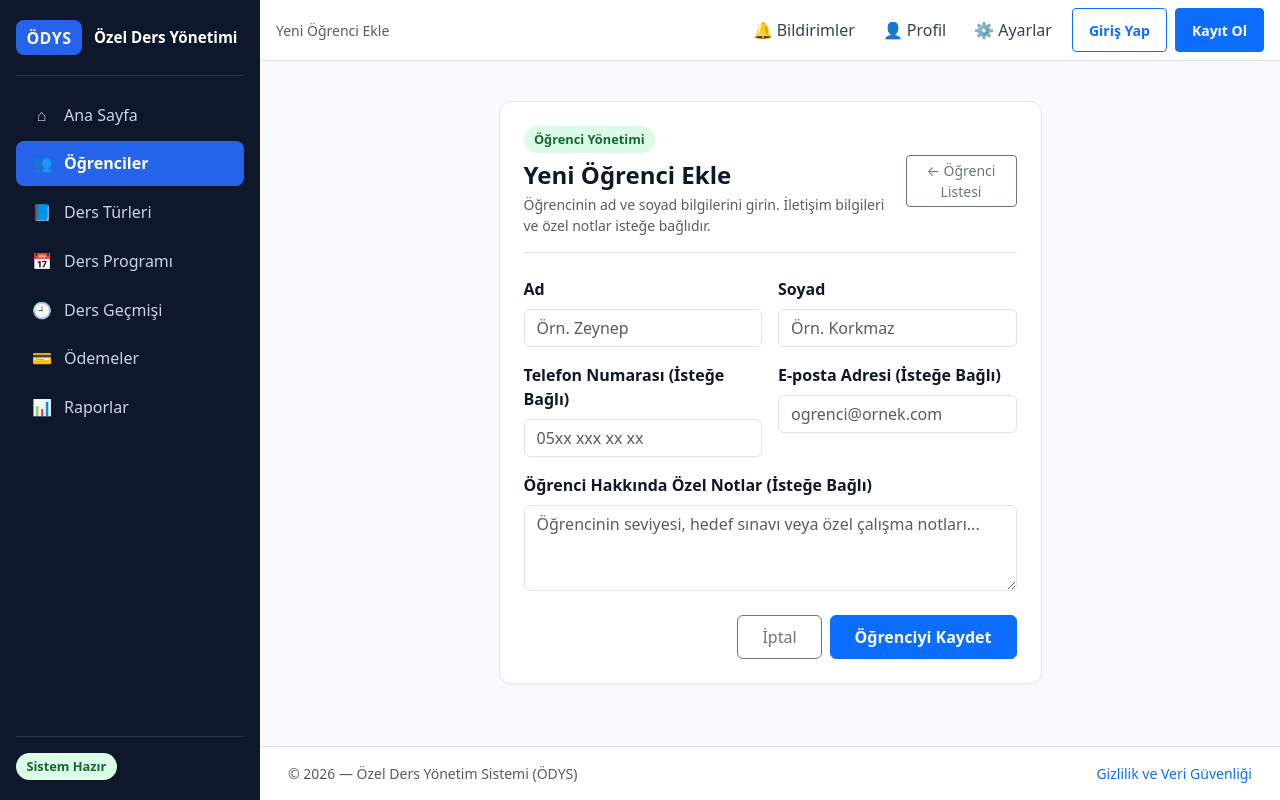
After one commit to ArdaKeskekoglu/Ozel_Ders_Yonetim_Sistemi_-ODYS-, an ASP.NET Core app: template src/OzelDers.Web/Views/Students/Create.cshtml in a window 1280 px wide. The commit adds this page. Run offline with ASP.NET Core 8, Linux system fonts and the light colour scheme; the template is opened without the code that fills it, so the values that code supplies are empty; style sheets or scripts are compiled from the project's sources.

Commit message:
feat(phase-12): implement student creation form, server validation and service logic

```diff
--- /dev/null
+++ b/src/OzelDers.Web/Views/Students/Create.cshtml
@@ -0,0 +1,78 @@
+@model CreateStudentViewModel
+@{
+    ViewData["Title"] = "Yeni Öğrenci Ekle";
+}
+
+<div class="row justify-content-center py-3">
+    <div class="col-12 col-lg-8 col-xl-7">
+        <div class="odys-card p-4">
+            <div class="d-flex flex-column flex-sm-row justify-content-between align-items-start align-items-sm-center gap-2 mb-4 border-bottom pb-3">
+                <div>
+                    <span class="odys-status-pill odys-status-active mb-2">Öğrenci Yönetimi</span>
+                    <h1 class="h4 fw-bold mb-1">Yeni Öğrenci Ekle</h1>
+                    <p class="small text-muted mb-0">
+                        Öğrencinin ad ve soyad bilgilerini girin. İletişim bilgileri ve özel notlar isteğe bağlıdır.
+                    </p>
+                </div>
+                <a class="btn btn-outline-secondary btn-sm odys-touch-target px-3"
+                   asp-controller="Students"
+                   asp-action="Index">
+                    ← Öğrenci Listesi
+                </a>
+            </div>
+
+            <form asp-controller="Students" asp-action="Create" method="post" novalidate>
+                @Html.AntiForgeryToken()
+
+                <div asp-validation-summary="ModelOnly" class="alert alert-danger py-2 small" role="alert"></div>
+
+                <div class="row g-3">
+                    <div class="col-12 col-sm-6">
+                        <label asp-for="FirstName" class="form-label fw-semibold"></label>
+                        <input asp-for="FirstName" class="form-control" placeholder="Örn. Zeynep" />
+                        <span asp-validation-for="FirstName" class="text-danger small"></span>
+                    </div>
+
+                    <div class="col-12 col-sm-6">
+                        <label asp-for="LastName" class="form-label fw-semibold"></label>
+                        <input asp-for="LastName" class="form-control" placeholder="Örn. Korkmaz" />
+                        <span asp-validation-for="LastName" class="text-danger small"></span>
+                    </div>
+
+                    <div class="col-12 col-sm-6">
+                        <label asp-for="PhoneNumber" class="form-label fw-semibold"></label>
+                        <input asp-for="PhoneNumber" class="form-control" placeholder="05xx xxx xx xx" />
+                        <span asp-validation-for="PhoneNumber" class="text-danger small"></span>
+                    </div>
+
+                    <div class="col-12 col-sm-6">
+                        <label asp-for="Email" class="form-label fw-semibold"></label>
+                        <input asp-for="Email" class="form-control" placeholder="ogrenci@ornek.com" />
+                        <span asp-validation-for="Email" class="text-danger small"></span>
+                    </div>
+
+                    <div class="col-12">
+                        <label asp-for="Notes" class="form-label fw-semibold"></label>
+                        <textarea asp-for="Notes" class="form-control" rows="3" placeholder="Öğrencinin seviyesi, hedef sınavı veya özel çalışma notları..."></textarea>
+                        <span asp-validation-for="Notes" class="text-danger small"></span>
+                    </div>
+
+                    <div class="col-12 mt-4 d-flex justify-content-end gap-2">
+                        <a class="btn btn-outline-secondary odys-touch-target px-4"
+                           asp-controller="Students"
+                           asp-action="Index">
+                            İptal
+                        </a>
+                        <button type="submit" class="btn btn-primary odys-touch-target px-4 fw-semibold">
+                            Öğrenciyi Kaydet
+                        </button>
+                    </div>
+                </div>
+            </form>
+        </div>
+    </div>
+</div>
+
+@section Scripts {
+    <partial name="_ValidationScriptsPartial" />
+}
```
Also changed, not shown: src/OzelDers.Web/Controllers/StudentsController.cs (+33 -0 lines), src/OzelDers.Web/Services/Abstractions/IStudentService.cs (+12 -1 lines), src/OzelDers.Web/Services/StudentService.cs (+51 -2 lines), src/OzelDers.Web/ViewModels/Students/CreateStudentViewModel.cs (added, +33 -0 lines), src/OzelDers.Web/Views/Students/Index.cshtml (+12 -2 lines), tests/OzelDers.UnitTests/StudentCreateServiceTests.cs (added, +116 -0 lines).
